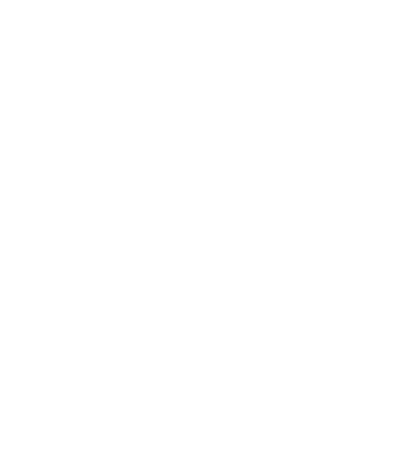
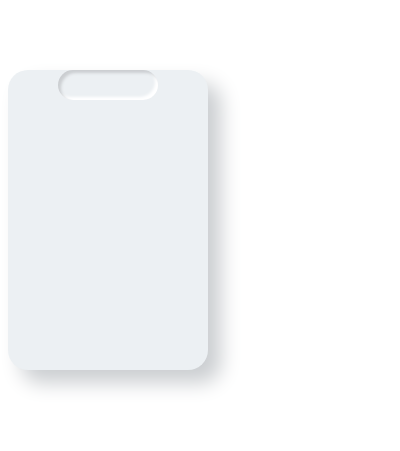
Before and after one commit to PCHANUL/chromeExtensions, a browser extension: page KeyCode/popup.html in a window 400 px wide. Drawn offline with Linux system fonts and the light colour scheme.

Commit message:
Fix element style

```diff
--- a/KeyCode/App.js
+++ b/KeyCode/App.js
@@ -1,6 +1,12 @@
 
 class App {
   constructor($target) {
+    this.input = {
+      keyCode: '',
+      code: '',
+      key: '',
+      location: '',
+    }
 
     // 키를 입력하면 화면에 출력
     document.addEventListener('keydown', (event) => {
@@ -21,16 +27,26 @@
     });
 
 
-
+    this.render({ $target });
   }
 
   render({ $target }) {
     console.log('render');
     $target.innerHTML = `
-    <p id='keyCode'>${this.input.keyCode}</p>
-    <p id='code'>${this.input.code}</p>
-    <p id='key'>${this.input.key}</p>
-    <p id='location'>${this.input.location}</p>
+    <div class='codeBox'>
+      <div class='keyCodeDiv'>
+        <p id='keyCode'>${this.input.keyCode}</p>
+      </div>
+      <div>
+        <p id='code'>${this.input.code}</p>
+      </div>
+      <div>
+        <p id='key'>${this.input.key}</p>
+      </div>
+      <div>
+        <p id='location'>${this.input.location}</p>
+      </div>
+    </div>
     `;
   }
 }
--- a/KeyCode/popup.html
+++ b/KeyCode/popup.html
@@ -2,6 +2,8 @@
 <html>
   <head>
     <meta http-equiv="content-type" content="text/html; charset=utf-8">
+    <meta name="viewport" content="width=device-width, initial-scale=1.0">
+
     <link href="https://fonts.googleapis.com/css2?family=Nanum+Myeongjo:wght@700&family=Playfair+Display:wght@500&display=swap" rel="stylesheet">
     <link rel="stylesheet" href="style.css">
   </head>
@@ -10,3 +12,4 @@
     <script src="App.js"></script>
     <script src="main.js"></script>
   </body>
+</html>
--- a/KeyCode/style.css
+++ b/KeyCode/style.css
@@ -1,8 +1,28 @@
-body{
-  width: 200px;
-  height: 400px;
-  padding: 20px;
-}
+/* body{
+  width: 300px;
+  height: 300px;
+  padding: 10px;
+  background: #ecf0f3;
+} */
 #keyCode{
   font-size: 70px;
 }
+.keyCodeDiv{
+  margin-left: 50px;
+  width: 100px;
+  height: 30px;
+  background: #ecf0f3;
+  /* padding: 60px 35px 35px 35px; */
+  border-radius: 25px;
+  box-shadow: inset 3px 3px 3px #cbced1,
+              inset -3px -3px 3px #ffffff;
+}
+.codeBox{
+  width: 200px;
+  height: 300px;
+  /* padding: 60px 35px 35px 35px; */
+  border-radius: 20px;
+  background: #ecf0f3;
+  box-shadow: 13px 13px 20px #cbced1,
+              -13px -13px 20px #ffffff;
+}
```
